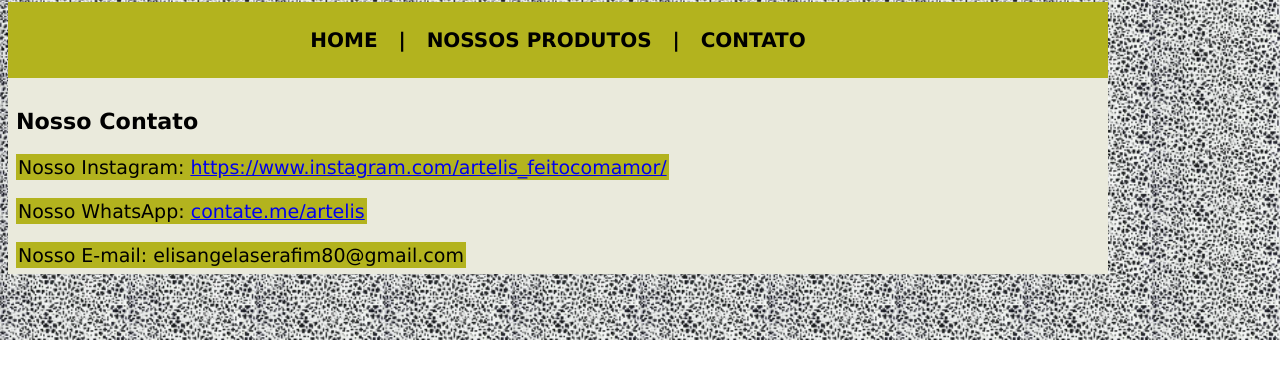
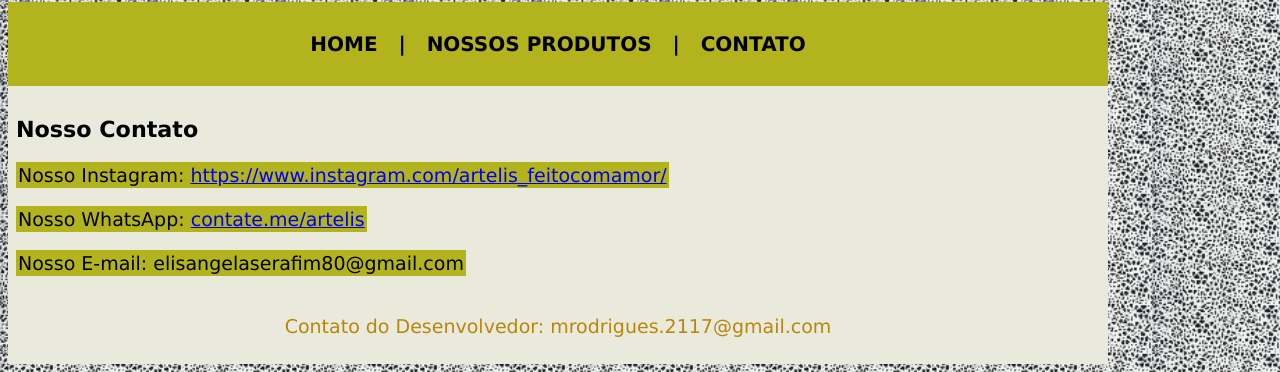
Before and after one commit to mrodriguesweb/Artelis, a plain HTML site: page contato.html in a window 1280 px wide. Shown: the part 460-832 px from the top of the page. Before the commit the page ends 800 px from the top, so only its background shows below. Drawn offline with Linux system fonts and the light colour scheme.

Commit message:
Third commit

```diff
--- a/contato.html
+++ b/contato.html
@@ -45,6 +45,10 @@
 				elisangelaserafim80@gmail.com
 				</span>
 
+				<br> <br>
+
+				<p id="dev"> Contato do Desenvolvedor: mrodrigues.2117@gmail.com </p>
+
 			</div>
 
 		</div>
--- a/estilo.css
+++ b/estilo.css
@@ -15,7 +15,7 @@ body {
 
 #header {
 	background-color: #B3B31E;
-	padding: 26px;
+	padding: 30px;
 	text-align: center;
 }
 
@@ -155,3 +155,8 @@ body {
 .hr {
 	border: 1px solid #FF8C00;
 }
+
+#dev {
+	text-align: center;
+	color: darkgoldenrod;
+}
```
Also changed, not shown: index.html (+0 -1 lines).
